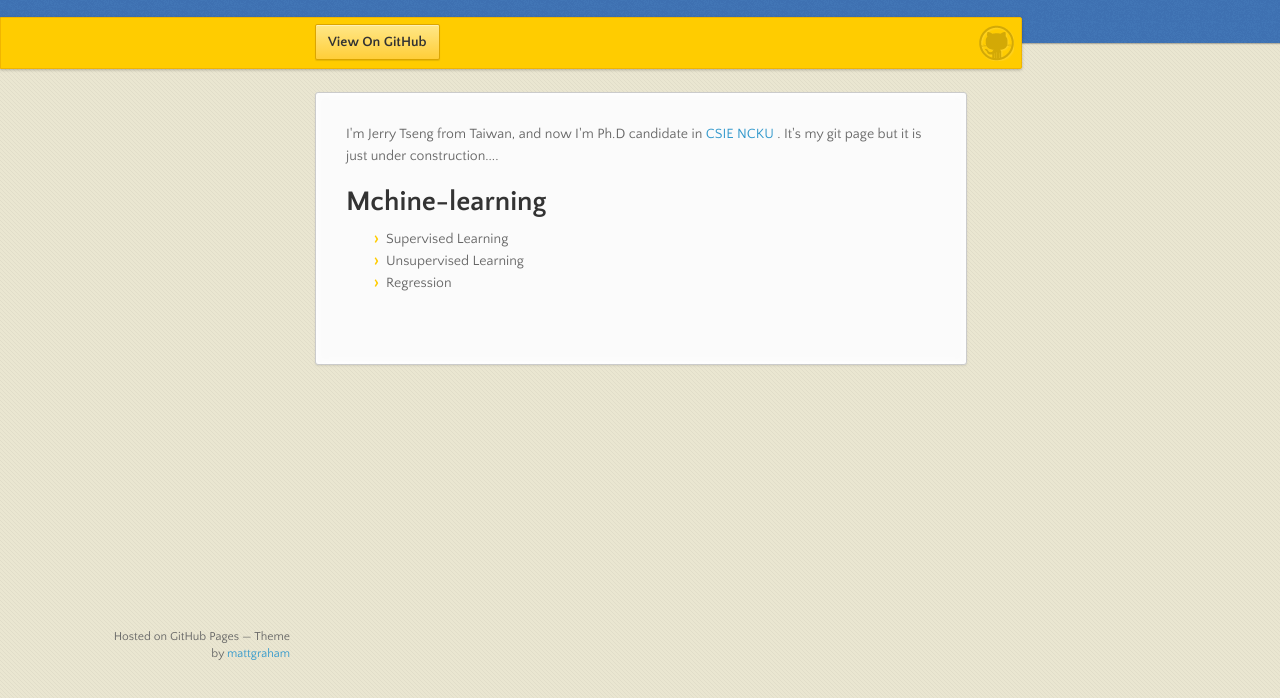
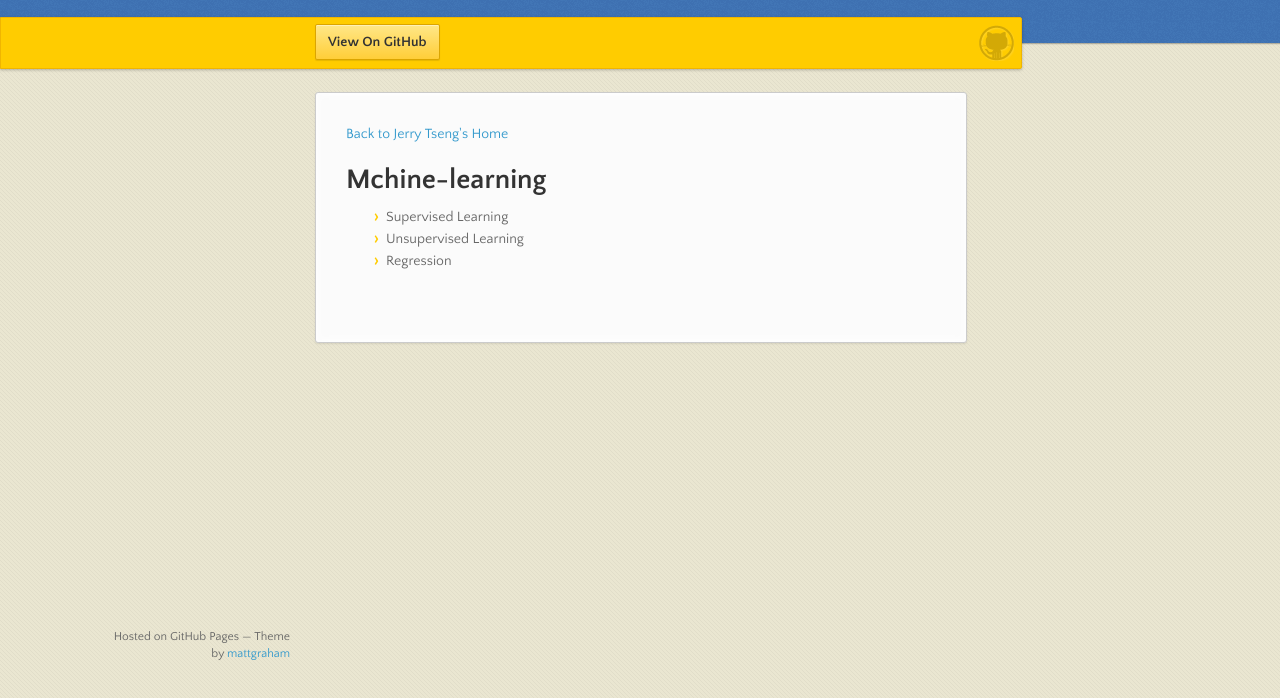
Before and after one commit to JerryTseng/jerrytseng.github.io, a plain HTML site: page machine-learning.html in a window 1280 px wide. Shown: the part 98-796 px from the top of the page. Drawn offline with nearby package versions, Linux system fonts and the light colour scheme.

Commit message:
Change file name

```diff
--- a/Pag1.html
+++ b/machine-learning.html
@@ -33,7 +33,7 @@
       </nav>
       <section>
 
-<p>I'm Jerry Tseng from Taiwan, and now I'm Ph.D candidate in <a href="http://www.csie.ncku.edu.tw/ncku_csie/">CSIE NCKU </a>. It's my git page but it is just under construction....</p>
+<p><a href="http://www.csie.ncku.edu.tw/ncku_csie/">Back to Jerry Tseng's Home </a></p>
 
 <h1>
 <a id="machine-learning" class="anchor" href="#machine-learning" aria-hidden="true"><span class="octicon octicon-link"></span></a>Mchine-learning</h1>
```
